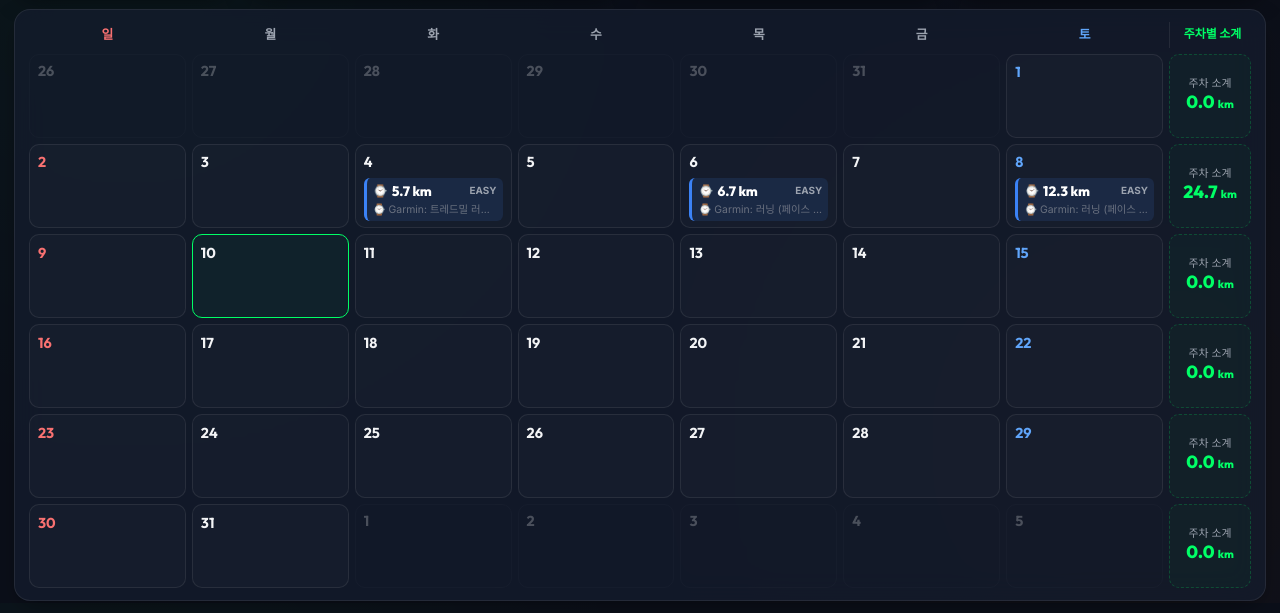
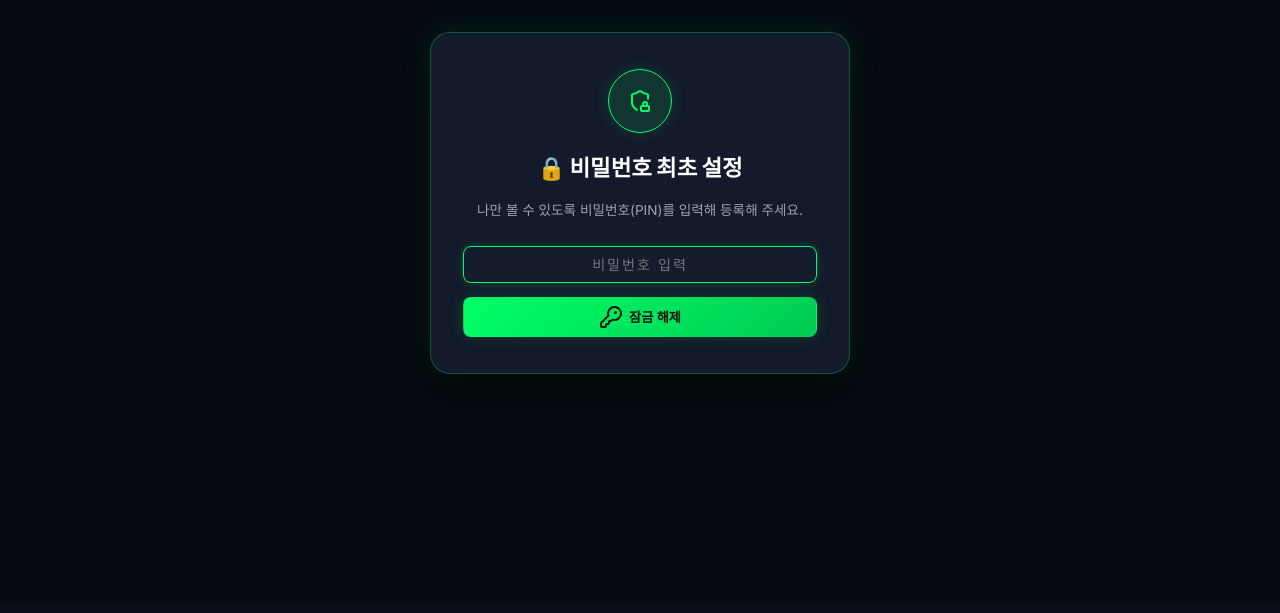
Before and after one commit to choinannsu/running_calendar, a plain HTML site: page index.html in a window 1280 px wide. Shown: the part 197-810 px from the top of the page. Drawn offline with nearby package versions, Linux system fonts and the light colour scheme.

Commit message:
Add Passcode Lock Screen security feature

```diff
--- a/app.js
+++ b/app.js
@@ -13,6 +13,7 @@ class MarathonApp {
   }
 
   async init() {
+    this.initPasscodeAuth();
     this.loadStateFromStorage();
     this.bindEvents();
     await this.fetchGarminData();
@@ -22,6 +23,79 @@ class MarathonApp {
     if (window.lucide) {
       window.lucide.createIcons();
     }
+  }
+
+  // Passcode Lock Security Engine
+  initPasscodeAuth() {
+    const savedPasscode = localStorage.getItem('app_passcode');
+    const isUnlockedInSession = sessionStorage.getItem('app_unlocked') === 'true';
+
+    const overlay = document.getElementById('passcode-lock-overlay');
+    const appContainer = document.getElementById('main-app-content');
+    const lockTitle = document.getElementById('lock-title');
+    const lockDesc = document.getElementById('lock-desc');
+    const passInput = document.getElementById('passcode-input');
+
+    if (!savedPasscode) {
+      // First time setup
+      lockTitle.textContent = "🔒 비밀번호 최초 설정";
+      lockDesc.textContent = "나만 볼 수 있도록 비밀번호(PIN)를 입력해 등록해 주세요.";
+      overlay.classList.remove('hidden');
+      appContainer.classList.add('app-hidden');
+    } else if (!isUnlockedInSession) {
+      // Locked State
+      lockTitle.textContent = "🔒 보안 잠금";
+      lockDesc.textContent = "캘린더에 접근하려면 비밀번호를 입력해 주세요.";
+      overlay.classList.remove('hidden');
+      appContainer.classList.add('app-hidden');
+    } else {
+      // Unlocked
+      overlay.classList.add('hidden');
+      appContainer.classList.remove('app-hidden');
+    }
+
+    // Passcode Form Submit
+    const lockForm = document.getElementById('lock-form');
+    lockForm.addEventListener('submit', (e) => {
+      e.preventDefault();
+      const entered = passInput.value.trim();
+      const currentSaved = localStorage.getItem('app_passcode');
+
+      if (!currentSaved) {
+        if (entered.length < 1) return;
+        localStorage.setItem('app_passcode', entered);
+        sessionStorage.setItem('app_unlocked', 'true');
+        overlay.classList.add('hidden');
+        appContainer.classList.remove('app-hidden');
+        passInput.value = '';
+        alert('비밀번호가 설정되었습니다!');
+      } else {
+        if (entered === currentSaved) {
+          sessionStorage.setItem('app_unlocked', 'true');
+          overlay.classList.add('hidden');
+          appContainer.classList.remove('app-hidden');
+          document.getElementById('lock-error-msg').classList.add('hidden');
+          passInput.value = '';
+        } else {
+          document.getElementById('lock-error-msg').classList.remove('hidden');
+          const card = document.querySelector('.lock-card');
+          card.classList.remove('shake-anim');
+          void card.offsetWidth; // trigger reflow
+          card.classList.add('shake-anim');
+        }
+      }
+    });
+
+    // Lock Button in Header
+    document.getElementById('btn-lock-app').addEventListener('click', () => {
+      sessionStorage.removeItem('app_unlocked');
+      passInput.value = '';
+      lockTitle.textContent = "🔒 보안 잠금";
+      lockDesc.textContent = "캘린더에 접근하려면 비밀번호를 입력해 주세요.";
+      document.getElementById('lock-error-msg').classList.add('hidden');
+      overlay.classList.remove('hidden');
+      appContainer.classList.add('app-hidden');
+    });
   }
 
   // Fetch Garmin Synced Data (garmin_data.json)
@@ -55,7 +129,6 @@ class MarathonApp {
     }
   }
 
-  // Load from LocalStorage
   loadStateFromStorage() {
     const savedState = localStorage.getItem('marathon_mileage_app_v1');
     if (savedState) {
@@ -71,7 +144,6 @@ class MarathonApp {
     }
   }
 
-  // Save to LocalStorage
   saveStateToStorage() {
     const stateToSave = {
       currentYear: this.currentYear,
@@ -82,9 +154,7 @@ class MarathonApp {
     localStorage.setItem('marathon_mileage_app_v1', JSON.stringify(stateToSave));
   }
 
-  // Event Listeners
   bindEvents() {
-    // Month Selector Buttons
     document.getElementById('prev-month-btn').addEventListener('click', () => this.changeMonth(-1));
     document.getElementById('next-month-btn').addEventListener('click', () => this.changeMonth(1));
     document.getElementById('today-btn').addEventListener('click', () => {
@@ -94,7 +164,6 @@ class MarathonApp {
       this.render();
     });
 
-    // Target Mileage Input
     const targetInput = document.getElementById('target-mileage-input');
     targetInput.value = this.targetMileage;
     targetInput.addEventListener('change', (e) => {
@@ -105,10 +174,8 @@ class MarathonApp {
       this.updateDashboardMetrics();
     });
 
-    // Sample Data Button
     document.getElementById('btn-sample-data').addEventListener('click', () => this.loadSampleData());
 
-    // Clear All Button
     document.getElementById('btn-clear-all').addEventListener('click', () => {
       if (confirm('정말로 모든 수동 마일리지 기록을 초기화하시겠습니까?')) {
         this.mileageData = {};
@@ -117,14 +184,12 @@ class MarathonApp {
       }
     });
 
-    // Modal Control: Batch Modal
     const batchModal = document.getElementById('batch-modal');
     document.getElementById('btn-open-batch').addEventListener('click', () => this.openBatchModal());
     document.getElementById('close-batch-modal').addEventListener('click', () => batchModal.classList.add('hidden'));
     document.getElementById('cancel-batch-btn').addEventListener('click', () => batchModal.classList.add('hidden'));
     document.getElementById('apply-batch-btn').addEventListener('click', () => this.handleApplyBatch());
 
-    // Batch Tab Switching
     document.querySelectorAll('.tab-btn').forEach(btn => {
       btn.addEventListener('click', (e) => {
         const targetTab = e.currentTarget.getAttribute('data-tab');
@@ -135,7 +200,6 @@ class MarathonApp {
       });
     });
 
-    // Weekly Pattern Checkboxes enable/disable inputs
     const days = ['mon', 'tue', 'wed', 'thu', 'fri', 'sat', 'sun'];
     days.forEach(day => {
       const chk = document.getElementById(`chk-${day}`);
@@ -150,14 +214,12 @@ class MarathonApp {
       }
     });
 
-    // Modal Control: Single Edit Modal
     const editModal = document.getElementById('single-edit-modal');
     document.getElementById('close-edit-modal').addEventListener('click', () => editModal.classList.add('hidden'));
     document.getElementById('cancel-edit-btn').addEventListener('click', () => editModal.classList.add('hidden'));
     document.getElementById('save-edit-btn').addEventListener('click', () => this.handleSaveSingleEdit());
     document.getElementById('delete-entry-btn').addEventListener('click', () => this.handleDeleteSingleEdit());
 
-    // Quick Chip Buttons in Single Edit Modal
     document.querySelectorAll('.quick-chips .chip-btn').forEach(chip => {
       chip.addEventListener('click', (e) => {
         const editKmInput = document.getElementById('edit-km');
@@ -307,7 +369,6 @@ class MarathonApp {
 
     let currentWeekKm = 0;
 
-    // 1. Prev Month Overflow Days
     for (let i = firstDayIndex - 1; i >= 0; i--) {
       const prevDayNum = prevMonthTotalDays - i;
       const cell = document.createElement('div');
@@ -316,7 +377,6 @@ class MarathonApp {
       gridContainer.appendChild(cell);
     }
 
-    // 2. Current Month Days
     for (let day = 1; day <= totalDaysInMonth; day++) {
       const dateStr = `${year}-${String(month).padStart(2, '0')}-${String(day).padStart(2, '0')}`;
       const dayOfWeek = new Date(year, month - 1, day).getDay();
--- a/index.html
+++ b/index.html
@@ -13,7 +13,28 @@
 </head>
 <body>
 
-  <div class="app-container">
+  <!-- Fullscreen Passcode Lock Screen Overlay -->
+  <div id="passcode-lock-overlay" class="lock-overlay">
+    <div class="lock-card">
+      <div class="lock-icon-wrap">
+        <i data-lucide="shield-lock"></i>
+      </div>
+      <h2 id="lock-title">마라톤 캘린더 보안 잠금</h2>
+      <p id="lock-desc" class="lock-desc">페이지에 접근하려면 비밀번호를 입력해 주세요.</p>
+
+      <form id="lock-form" class="lock-form">
+        <div class="lock-input-group">
+          <input type="password" id="passcode-input" class="form-input lock-input" placeholder="비밀번호 입력" required autofocus>
+        </div>
+        <div id="lock-error-msg" class="lock-error hidden">비밀번호가 올바르지 않습니다.</div>
+        <button type="submit" class="btn btn-primary btn-lock-submit">
+          <i data-lucide="key-round"></i> 잠금 해제
+        </button>
+      </form>
+    </div>
+  </div>
+
+  <div id="main-app-content" class="app-container app-hidden">
     <!-- Top Navigation Header -->
     <header class="main-header">
       <div class="brand">
@@ -28,6 +49,9 @@
       </div>
 
       <div class="header-actions">
+        <button id="btn-lock-app" class="btn btn-outline" title="화면 즉시 잠금">
+          <i data-lucide="lock"></i> 잠금
+        </button>
         <button id="btn-sample-data" class="btn btn-outline" title="샘플 훈련 계획 불러오기">
           <i data-lucide="sparkles"></i> 샘플 계획
         </button>
--- a/styles.css
+++ b/styles.css
@@ -57,6 +57,128 @@ body {
     radial-gradient(circle at 90% 80%, rgba(255, 85, 0, 0.03) 0%, transparent 40%);
   background-attachment: fixed;
   overflow-x: hidden;
+}
+
+/* Hidden Main App state until Unlocked */
+.app-hidden {
+  display: none !important;
+}
+
+/* Passcode Lock Overlay */
+.lock-overlay {
+  position: fixed;
+  top: 0;
+  left: 0;
+  width: 100vw;
+  height: 100vh;
+  background: rgba(7, 11, 20, 0.95);
+  backdrop-filter: blur(20px);
+  display: flex;
+  align-items: center;
+  justify-content: center;
+  z-index: 9999;
+}
+
+.lock-overlay.hidden {
+  display: none !important;
+}
+
+.lock-card {
+  background: #131A2B;
+  border: 1px solid rgba(0, 255, 102, 0.25);
+  border-radius: 20px;
+  padding: 36px 32px;
+  width: 90%;
+  max-width: 420px;
+  text-align: center;
+  box-shadow: 0 20px 50px rgba(0, 0, 0, 0.8), 0 0 30px rgba(0, 255, 102, 0.15);
+  display: flex;
+  flex-direction: column;
+  align-items: center;
+  gap: 16px;
+  animation: lockFadeIn 0.3s ease;
+}
+
+@keyframes lockFadeIn {
+  from { opacity: 0; transform: scale(0.95); }
+  to { opacity: 1; transform: scale(1); }
+}
+
+.lock-icon-wrap {
+  width: 64px;
+  height: 64px;
+  border-radius: 50%;
+  background: rgba(0, 255, 102, 0.12);
+  border: 1.5px solid var(--neon-green);
+  color: var(--neon-green);
+  display: flex;
+  align-items: center;
+  justify-content: center;
+  font-size: 28px;
+  margin-bottom: 4px;
+  box-shadow: var(--shadow-neon);
+}
+
+.lock-card h2 {
+  font-family: var(--font-heading);
+  font-size: 1.4rem;
+  font-weight: 800;
+  color: #FFF;
+}
+
+.lock-desc {
+  font-size: 0.85rem;
+  color: var(--text-muted);
+  line-height: 1.4;
+}
+
+.lock-form {
+  width: 100%;
+  display: flex;
+  flex-direction: column;
+  gap: 14px;
+  margin-top: 10px;
+}
+
+.lock-input {
+  width: 100%;
+  text-align: center;
+  font-size: 1.2rem;
+  letter-spacing: 2px;
+  padding: 12px;
+  border-radius: 10px;
+  background: var(--bg-surface);
+  border: 1.5px solid var(--border-color);
+}
+
+.lock-input:focus {
+  border-color: var(--neon-green);
+  box-shadow: 0 0 16px rgba(0, 255, 102, 0.3);
+}
+
+.lock-error {
+  color: #F87171;
+  font-size: 0.8rem;
+  font-weight: 600;
+}
+.lock-error.hidden { display: none; }
+
+.btn-lock-submit {
+  width: 100%;
+  justify-content: center;
+  padding: 12px;
+  font-size: 0.95rem;
+}
+
+/* Shake Animation on Wrong Passcode */
+.shake-anim {
+  animation: shake 0.4s ease-in-out;
+}
+
+@keyframes shake {
+  0%, 100% { transform: translateX(0); }
+  20%, 60% { transform: translateX(-10px); }
+  40%, 80% { transform: translateX(10px); }
 }
 
 .app-container {
@@ -409,7 +531,7 @@ body {
   border-radius: 50%;
 }
 
-/* Calendar Layout (Fixed No-Scroll Layout) */
+/* Calendar Layout */
 .calendar-container {
   background: var(--bg-card);
   backdrop-filter: blur(16px);
@@ -418,7 +540,7 @@ body {
   padding: 12px 14px;
   box-shadow: var(--shadow-main);
   width: 100%;
-  overflow: hidden; /* No horizontal scrollbar! */
+  overflow: hidden;
 }
 
 .calendar-header-grid {
@@ -453,7 +575,6 @@ body {
   width: 100%;
 }
 
-/* Fixed Cell Heights & Clean Inner Alignment */
 .calendar-day-cell {
   background: rgba(255, 255, 255, 0.02);
   border: 1px solid var(--border-color);
@@ -509,7 +630,6 @@ body {
   opacity: 1;
 }
 
-/* Entry Badge Container */
 .entry-badge {
   display: flex;
   flex-direction: column;
@@ -568,7 +688,6 @@ body {
   max-width: 100%;
 }
 
-/* Weekly Summary Cell */
 .week-summary-cell {
   background: rgba(0, 255, 102, 0.03);
   border: 1px dashed rgba(0, 255, 102, 0.2);
```
